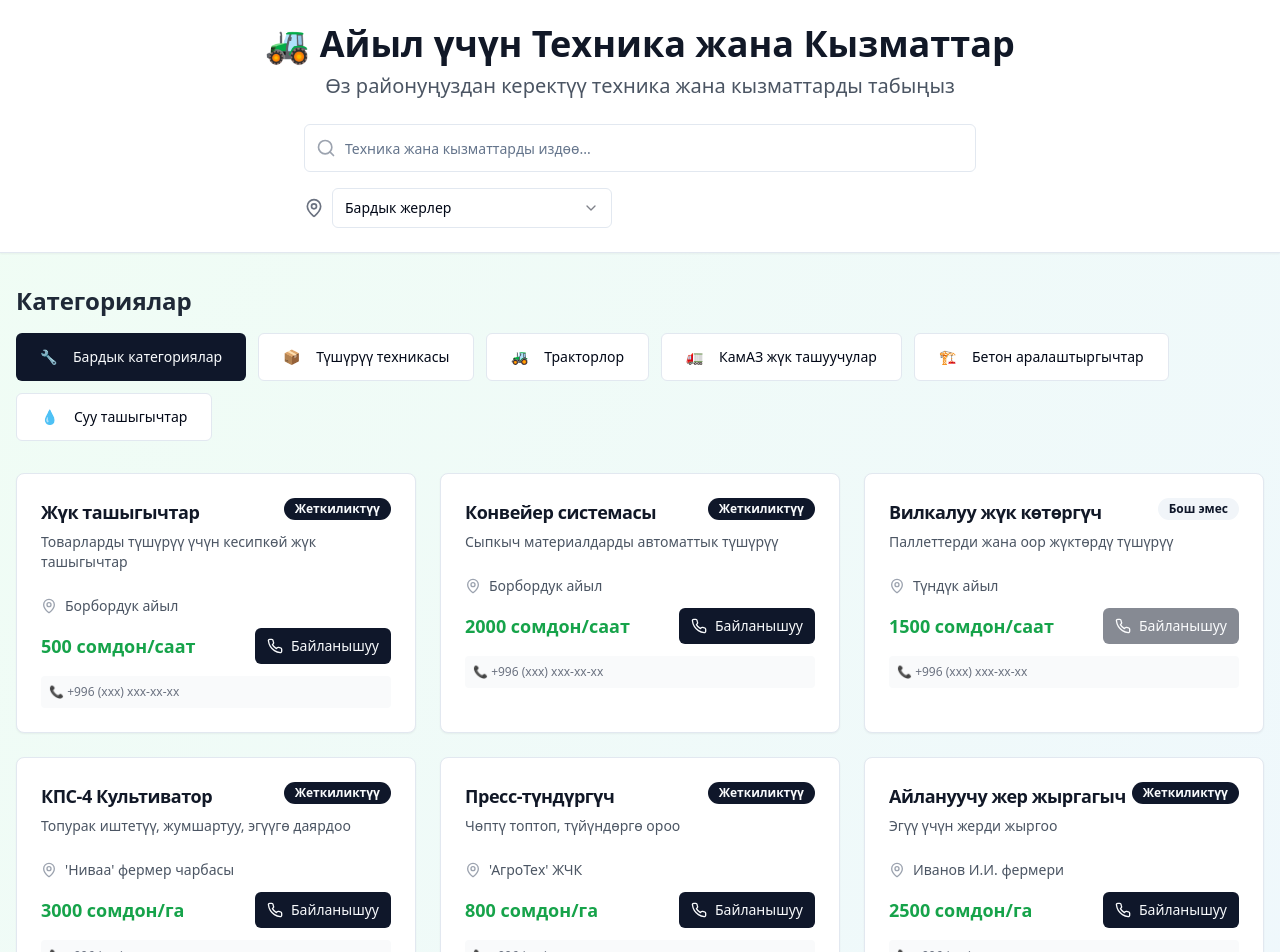
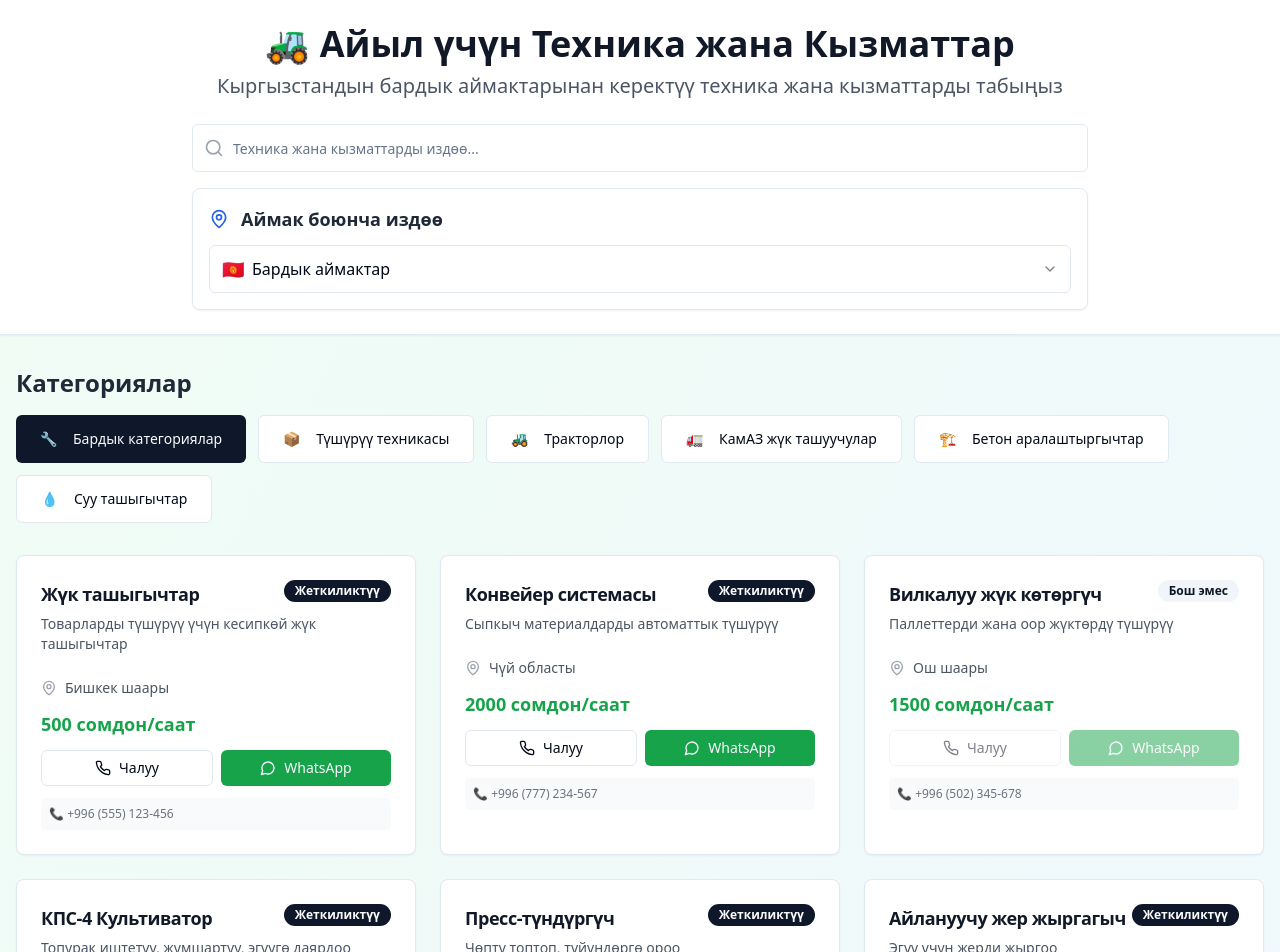
Before and after one commit to mederdev/tez-kyzmat, a React (Vite) app: page / in a window 1280 px wide. Shown: the top 952 px of the page. Built offline with nearby package versions, Linux system fonts and the light colour scheme.

Commit message:
feat: Improve location filter and add WhatsApp button
- Enhanced the location filter's UI for better presentation.
- Added a WhatsApp button to service cards for direct contact.
- Updated location options to include all regions of Kyrgyzstan.

```diff
--- a/src/pages/Index.tsx
+++ b/src/pages/Index.tsx
@@ -1,5 +1,6 @@
+
 import { useState } from "react";
-import { Search, Phone, MapPin, Truck, Tractor } from "lucide-react";
+import { Search, Phone, MapPin, Truck, MessageCircle } from "lucide-react";
 import { Card, CardContent, CardDescription, CardHeader, CardTitle } from "@/components/ui/card";
 import { Input } from "@/components/ui/input";
 import { Button } from "@/components/ui/button";
@@ -20,6 +21,20 @@ const Index = () => {
     { id: "water", name: "Суу ташыгычтар", icon: "💧" }
   ];
 
+  // Области Кыргызстана
+  const kyrgyzstanRegions = [
+    { id: "all", name: "Бардык аймактар", emoji: "🇰🇬" },
+    { id: "bishkek", name: "Бишкек шаары", emoji: "🏙️" },
+    { id: "osh", name: "Ош шаары", emoji: "🏛️" },
+    { id: "chui", name: "Чүй областы", emoji: "🌾" },
+    { id: "issyk-kul", name: "Ысык-Көл областы", emoji: "🏔️" },
+    { id: "naryn", name: "Нарын областы", emoji: "⛰️" },
+    { id: "talas", name: "Талас областы", emoji: "🌿" },
+    { id: "jalal-abad", name: "Жалал-Абад областы", emoji: "🌸" },
+    { id: "osh-region", name: "Ош областы", emoji: "🍇" },
+    { id: "batken", name: "Баткен областы", emoji: "🌵" }
+  ];
+
   const services = [
     // Unloading Equipment
     {
@@ -27,8 +42,10 @@ const Index = () => {
       name: "Жүк ташыгычтар",
       category: "unloading",
       description: "Товарларды түшүрүү үчүн кесипкөй жүк ташыгычтар",
-      contact: "+996 (xxx) xxx-xx-xx",
-      location: "Борбордук айыл",
+      contact: "+996 (555) 123-456",
+      whatsapp: "+996555123456",
+      location: "bishkek",
+      locationName: "Бишкек шаары",
       price: "500 сомдон/саат",
       available: true
     },
@@ -37,8 +54,10 @@ const Index = () => {
       name: "Конвейер системасы",
       category: "unloading",
       description: "Сыпкыч материалдарды автоматтык түшүрүү",
-      contact: "+996 (xxx) xxx-xx-xx",
-      location: "Борбордук айыл",
+      contact: "+996 (777) 234-567",
+      whatsapp: "+996777234567",
+      location: "chui",
+      locationName: "Чүй областы",
       price: "2000 сомдон/саат",
       available: true
     },
@@ -47,8 +66,10 @@ const Index = () => {
       name: "Вилкалуу жүк көтөргүч",
       category: "unloading",
       description: "Паллеттерди жана оор жүктөрдү түшүрүү",
-      contact: "+996 (xxx) xxx-xx-xx",
-      location: "Түндүк айыл",
+      contact: "+996 (502) 345-678",
+      whatsapp: "+996502345678",
+      location: "osh",
+      locationName: "Ош шаары",
       price: "1500 сомдон/саат",
       available: false
     },
@@ -59,8 +80,10 @@ const Index = () => {
       name: "КПС-4 Культиватор",
       category: "tractors",
       description: "Топурак иштетүү, жумшартуу, эгүүгө даярдоо",
-      contact: "+996 (xxx) xxx-xx-xx",
-      location: "'Ниваа' фермер чарбасы",
+      contact: "+996 (312) 456-789",
+      whatsapp: "+996312456789",
+      location: "issyk-kul",
+      locationName: "Ысык-Көл областы",
       price: "3000 сомдон/га",
       available: true
     },
@@ -69,8 +92,10 @@ const Index = () => {
       name: "Пресс-түндүргүч",
       category: "tractors",
       description: "Чөптү топтоп, түйүндөргө ороо",
-      contact: "+996 (xxx) xxx-xx-xx",
-      location: "'АгроТех' ЖЧК",
+      contact: "+996 (550) 567-890",
+      whatsapp: "+996550567890",
+      location: "naryn",
+      locationName: "Нарын областы",
       price: "800 сомдон/га",
       available: true
     },
@@ -79,8 +104,10 @@ const Index = () => {
       name: "Айлануучу жер жыргагыч",
       category: "tractors",
       description: "Эгүү үчүн жерди жыргоо",
-      contact: "+996 (xxx) xxx-xx-xx",
-      location: "Иванов И.И. фермери",
+      contact: "+996 (703) 678-901",
+      whatsapp: "+996703678901",
+      location: "talas",
+      locationName: "Талас областы",
       price: "2500 сомдон/га",
       available: true
     },
@@ -89,8 +116,10 @@ const Index = () => {
       name: "Дан эгүүчү",
       category: "tractors",
       description: "Дан өсүмдүктөрүн эгүү",
-      contact: "+996 (xxx) xxx-xx-xx",
-      location: "'Түшүм' КФЧ",
+      contact: "+996 (755) 789-012",
+      whatsapp: "+996755789012",
+      location: "jalal-abad",
+      locationName: "Жалал-Абад областы",
       price: "1200 сомдон/га",
       available: false
     },
@@ -101,8 +130,10 @@ const Index = () => {
       name: "КамАЗ 65115 самосвал",
       category: "trucks",
       description: "Сыпкыч материалдар, кум, чакылташ ташуу",
-      contact: "+996 (xxx) xxx-xx-xx",
-      location: "Петров ЖИ",
+      contact: "+996 (220) 890-123",
+      whatsapp: "+996220890123",
+      location: "osh-region",
+      locationName: "Ош областы",
       price: "4000 сомдон/жол",
       available: true
     },
@@ -111,8 +142,10 @@ const Index = () => {
       name: "КамАЗ 4308 бортовой",
       category: "trucks",
       description: "Курулуш материалдары, жабдуулар ташуу",
-      contact: "+996 (xxx) xxx-xx-xx",
-      location: "'СтройТранс' ЖЧК",
+      contact: "+996 (990) 901-234",
+      whatsapp: "+996990901234",
+      location: "batken",
+      locationName: "Баткен областы",
       price: "3500 сомдон/жол",
       available: true
     },
@@ -123,8 +156,10 @@ const Index = () => {
       name: "7 м³ бетон аралаштыргыч",
       category: "concrete",
       description: "Даяр бетонду объектке жеткирүү",
-      contact: "+996 (xxx) xxx-xx-xx",
-      location: "'Монолит' бетон заводу",
+      contact: "+996 (312) 012-345",
+      whatsapp: "+996312012345",
+      location: "bishkek",
+      locationName: "Бишкек шаары",
       price: "5500 сомдон/м³",
       available: true
     },
@@ -133,8 +168,10 @@ const Index = () => {
       name: "9 м³ авто-бетон аралаштыргыч",
       category: "concrete",
       description: "Бетон даярдоо жана жеткирүү",
-      contact: "+996 (xxx) xxx-xx-xx",
-      location: "'БетонСтрой' ЖЧК",
+      contact: "+996 (777) 123-456",
+      whatsapp: "+996777123456",
+      location: "chui",
+      locationName: "Чүй областы",
       price: "6000 сомдон/м³",
       available: true
     },
@@ -145,8 +182,10 @@ const Index = () => {
       name: "КамАЗ суу ташыгыч 10 м³",
       category: "water",
       description: "Үй жана участка ичүүчү суу жеткирүү",
-      contact: "+996 (xxx) xxx-xx-xx",
-      location: "Сидоров ЖИ",
+      contact: "+996 (705) 234-567",
+      whatsapp: "+996705234567",
+      location: "issyk-kul",
+      locationName: "Ысык-Көл областы",
       price: "2500 сомдон/жол",
       available: true
     },
@@ -155,15 +194,14 @@ const Index = () => {
       name: "КамАЗ суу ташыгыч 15 м³",
       category: "water",
       description: "Чоң көлөмдөгү суу жеткирүү",
-      contact: "+996 (xxx) xxx-xx-xx",
-      location: "'Булак' суу камсыздоо",
+      contact: "+996 (550) 345-678",
+      whatsapp: "+996550345678",
+      location: "osh",
+      locationName: "Ош шаары",
       price: "3500 сомдон/жол",
       available: true
     }
   ];
-
-  // Extract unique locations for filter
-  const uniqueLocations = Array.from(new Set(services.map(service => service.location)));
 
   const filteredServices = services.filter(service => {
     const matchesSearch = service.name.toLowerCase().includes(searchTerm.toLowerCase()) ||
@@ -172,6 +210,11 @@ const Index = () => {
     const matchesLocation = selectedLocation === "all" || service.location === selectedLocation;
     return matchesSearch && matchesCategory && matchesLocation;
   });
+
+  const handleWhatsAppClick = (whatsappNumber: string, serviceName: string) => {
+    const message = encodeURIComponent(`Салам! Мен "${serviceName}" кызматы боюнча кызыккам. Кошумча маалымат бере аласызбы?`);
+    window.open(`https://wa.me/${whatsappNumber}?text=${message}`, '_blank');
+  };
 
   return (
     <div className="min-h-screen bg-gradient-to-br from-green-50 to-blue-50">
@@ -183,12 +226,13 @@ const Index = () => {
               🚜 Айыл үчүн Техника жана Кызматтар
             </h1>
             <p className="text-xl text-gray-600">
-              Өз районуңуздан керектүү техника жана кызматтарды табыңыз
+              Кыргызстандын бардык аймактарынан керектүү техника жана кызматтарды табыңыз
             </p>
           </div>
 
-          {/* Search and Location Filter */}
-          <div className="max-w-2xl mx-auto space-y-4">
+          {/* Search and Filters */}
+          <div className="max-w-4xl mx-auto space-y-4">
+            {/* Search Bar */}
             <div className="relative">
               <Search className="absolute left-3 top-1/2 transform -translate-y-1/2 text-gray-400 h-5 w-5" />
               <Input
@@ -201,17 +245,22 @@ const Index = () => {
             </div>
 
             {/* Location Filter */}
-            <div className="flex items-center gap-2">
-              <MapPin className="h-5 w-5 text-gray-500" />
+            <div className="bg-white p-4 rounded-lg border shadow-sm">
+              <div className="flex items-center gap-3 mb-3">
+                <MapPin className="h-5 w-5 text-blue-600" />
+                <h3 className="text-lg font-semibold text-gray-800">Аймак боюнча издөө</h3>
+              </div>
               <Select value={selectedLocation} onValueChange={setSelectedLocation}>
-                <SelectTrigger className="w-[280px]">
-                  <SelectValue placeholder="Жерди тандаңыз" />
+                <SelectTrigger className="w-full h-12 text-base">
+                  <SelectValue placeholder="Аймакты тандаңыз" />
                 </SelectTrigger>
-                <SelectContent>
-                  <SelectItem value="all">Бардык жерлер</SelectItem>
-                  {uniqueLocations.map((location) => (
-                    <SelectItem key={location} value={location}>
-                      {location}
+                <SelectContent className="max-h-60">
+                  {kyrgyzstanRegions.map((region) => (
+                    <SelectItem key={region.id} value={region.id} className="text-base py-3">
+                      <div className="flex items-center gap-2">
+                        <span className="text-lg">{region.emoji}</span>
+                        <span>{region.name}</span>
+                      </div>
                     </SelectItem>
                   ))}
                 </SelectContent>
@@ -262,20 +311,32 @@ const Index = () => {
                 <div className="space-y-3">
                   <div className="flex items-center text-sm text-gray-600">
                     <MapPin className="h-4 w-4 mr-2 text-gray-400" />
-                    {service.location}
+                    {service.locationName}
                   </div>
 
-                  <div className="flex items-center justify-between">
-                    <span className="text-lg font-semibold text-green-600">
-                      {service.price}
-                    </span>
+                  <div className="text-lg font-semibold text-green-600">
+                    {service.price}
+                  </div>
+
+                  {/* Contact Buttons */}
+                  <div className="flex gap-2">
                     <Button
                       size="sm"
-                      className="flex items-center gap-2"
+                      variant="outline"
+                      className="flex-1 flex items-center gap-2"
                       disabled={!service.available}
                     >
                       <Phone className="h-4 w-4" />
-                      Байланышуу
+                      Чалуу
+                    </Button>
+                    <Button
+                      size="sm"
+                      className="flex-1 flex items-center gap-2 bg-green-600 hover:bg-green-700"
+                      disabled={!service.available}
+                      onClick={() => handleWhatsAppClick(service.whatsapp, service.name)}
+                    >
+                      <MessageCircle className="h-4 w-4" />
+                      WhatsApp
                     </Button>
                   </div>
 
```
